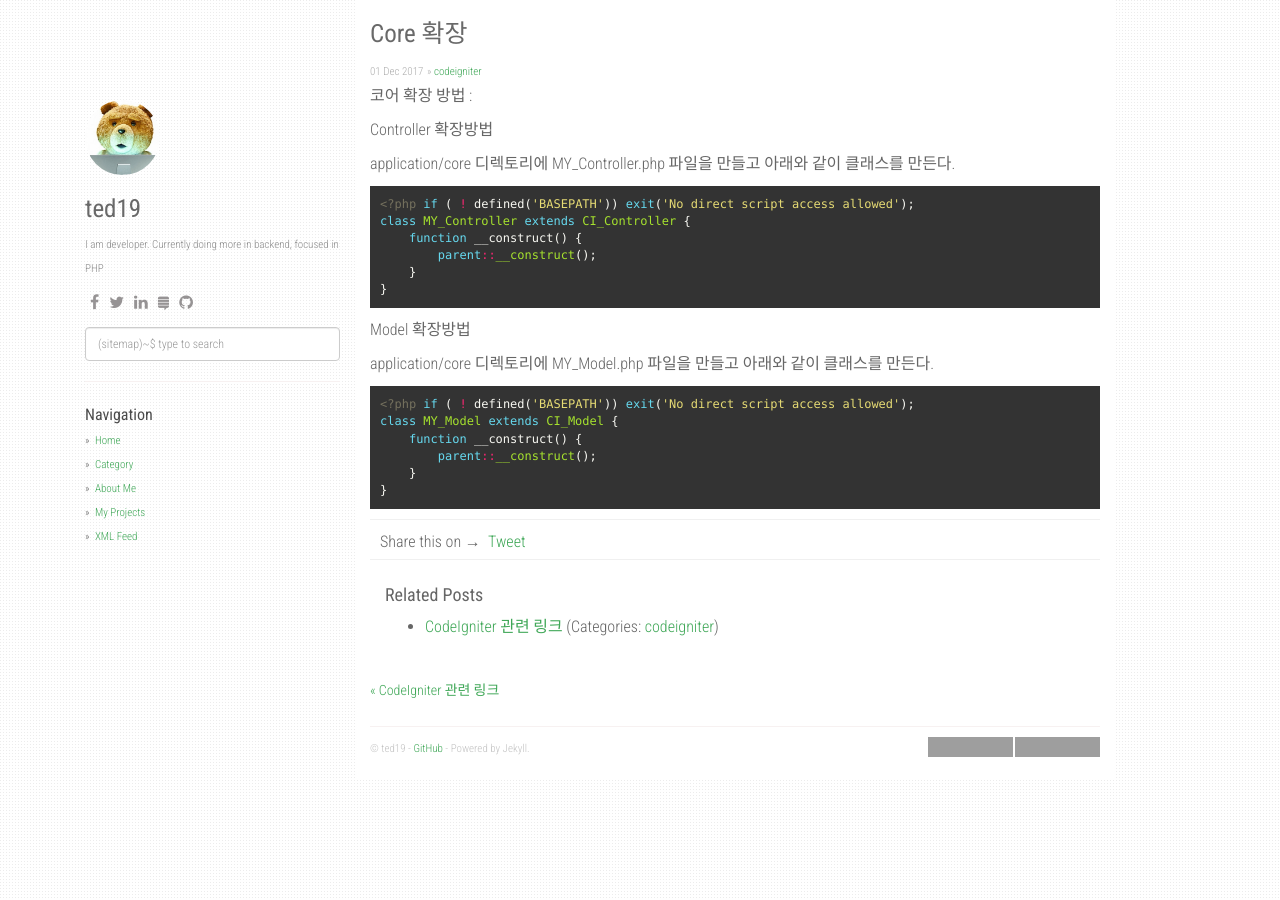
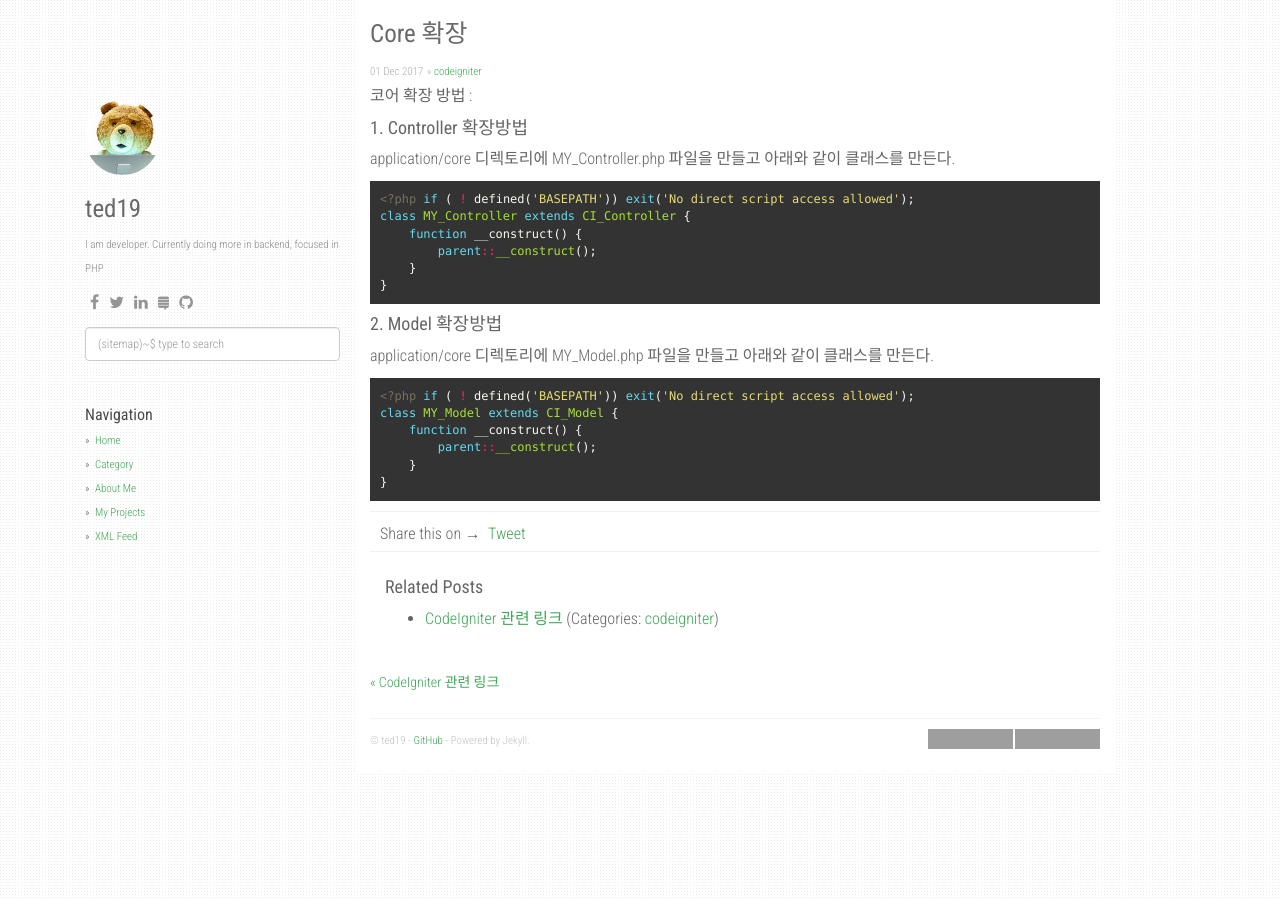
Before and after one commit to agusmakmun/agusmakmun.github.io, a Jekyll site: the page built from _posts/2017/2017-12-01-core-확장.markdown, in a window 1280 px wide. Built offline with Jekyll 4.4.1, drawn with Linux system fonts in a browser that asks for light colours; nearby versions of some CDN libraries; comment, search, counter and statistics services are not loaded; grey boxes are pictures that could not be loaded.

Commit message:
마크다운 변경

```diff
--- a/_posts/2017-12-01-자바스크립트-숫자만-입력받기.markdown
+++ b/_posts/2017-12-01-자바스크립트-숫자만-입력받기.markdown
@@ -6,6 +6,7 @@ categories: [javascript]
 ---
 
 자바스크립트 숫자만 입력받기 예제 :
+
 <iframe width="100%" height="350" src="//jsfiddle.net/ted19/u3uasqds/embedded/html,result/dark/" allowfullscreen="allowfullscreen" frameborder="0"></iframe>
 
 아래 예제는 html tag에 직접 붙여쓸수 있을 경우 :
--- a/_posts/2017/2017-12-01-core-확장.markdown
+++ b/_posts/2017/2017-12-01-core-확장.markdown
@@ -7,7 +7,7 @@ categories: [codeigniter]
 
 코어 확장 방법 :
 
-Controller 확장방법
+#### 1. Controller 확장방법
 
 application/core 디렉토리에 MY_Controller.php 파일을 만들고 아래와 같이 클래스를 만든다.
 
@@ -20,7 +20,7 @@ class MY_Controller extends CI_Controller {
 }
 {% endhighlight %}
 
-Model 확장방법
+#### 2. Model 확장방법
 
 application/core 디렉토리에 MY_Model.php 파일을 만들고 아래와 같이 클래스를 만든다.
 
```
